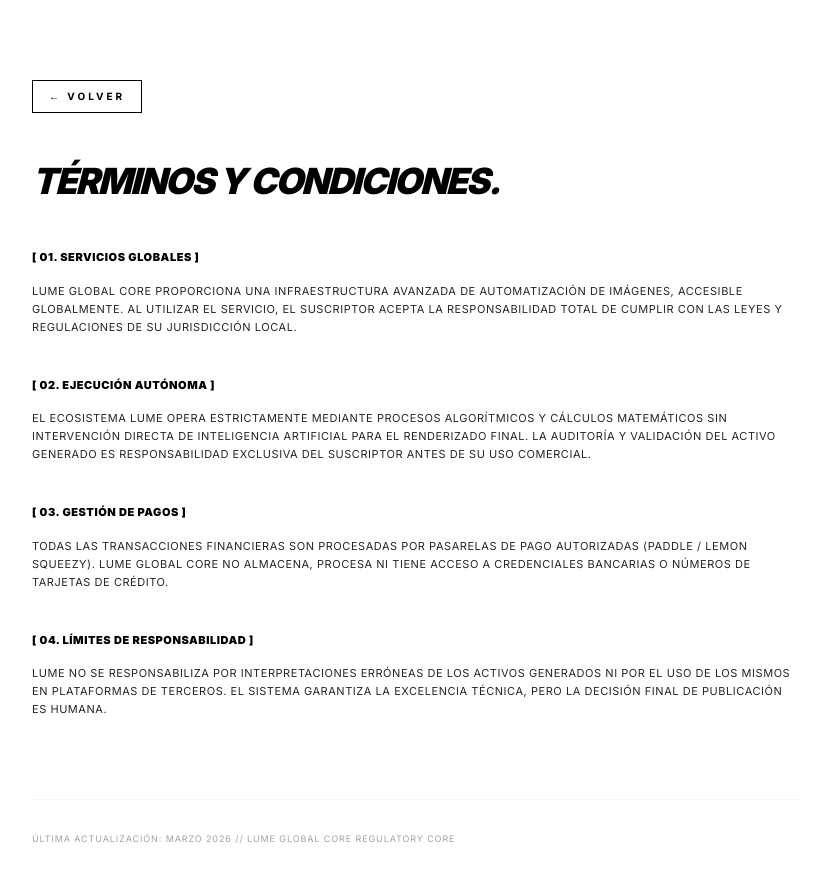
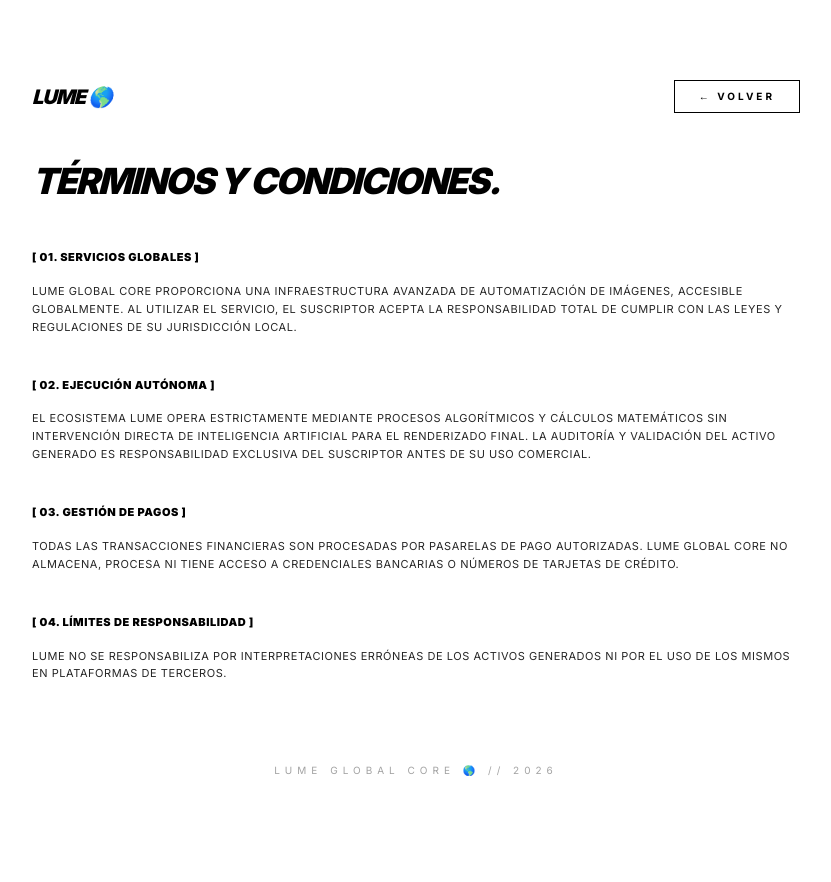
Before and after one commit to lumeglobal10-prog/lume-global-core, a Next.js app: page /terms in a window 1280 px wide. Shown: the top 882 px of the page, without its empty margins (224-1055 px from the left). After the commit the page ends 858 px from the top, so only its background shows below. Built offline with nearby package versions, Linux system fonts and the light colour scheme.

Commit message:
Update page.tsx

```diff
--- a/app/terms/page.tsx
+++ b/app/terms/page.tsx
@@ -1,14 +1,29 @@
+'use client';
+
 import Link from 'next/link';
+import { useSearchParams } from 'next/navigation';
 
 export default function TermsPage() {
+  const searchParams = useSearchParams();
+  const from = searchParams.get('from');
+
+  // Si viene de 'checkout', el botón vuelve a /checkout. Si no, a / (Inicio).
+  const backPath = from === 'checkout' ? '/checkout' : '/';
+
   return (
-    <main className="min-h-screen bg-white text-black font-sans p-8 md:p-20">
-      <div className="max-w-3xl mx-auto">
-        <Link href="/">
-          <button className="text-[10px] font-bold tracking-[0.3em] uppercase mb-12 border border-black px-4 py-2 hover:bg-black hover:text-white transition-all">
-            ← Volver
-          </button>
-        </Link>
+    <main className="min-h-screen bg-white text-black font-sans p-8 md:p-20 flex flex-col justify-between">
+      <div className="max-w-3xl mx-auto w-full">
+        {/* NAVEGACIÓN SUPERIOR: LOGO Y RETORNO DINÁMICO */}
+        <nav className="flex justify-between items-center w-full mb-12">
+          <div className="text-xl font-black tracking-tighter italic">
+            LUME 🌎
+          </div>
+          <Link href={backPath}>
+            <button className="text-[10px] font-bold tracking-[0.3em] uppercase border border-black px-6 py-2 hover:bg-black hover:text-white transition-all">
+              ← VOLVER
+            </button>
+          </Link>
+        </nav>
 
         <h1 className="text-4xl font-black uppercase tracking-tighter mb-12 italic">Términos y Condiciones.</h1>
 
@@ -25,19 +40,22 @@ export default function TermsPage() {
 
           <section>
             <h2 className="font-black text-black mb-4">[ 03. GESTIÓN DE PAGOS ]</h2>
-            <p>Todas las transacciones financieras son procesadas por pasarelas de pago autorizadas (Paddle / Lemon Squeezy). Lume Global Core no almacena, procesa ni tiene acceso a credenciales bancarias o números de tarjetas de crédito.</p>
+            <p>Todas las transacciones financieras son procesadas por pasarelas de pago autorizadas. Lume Global Core no almacena, procesa ni tiene acceso a credenciales bancarias o números de tarjetas de crédito.</p>
           </section>
 
           <section>
             <h2 className="font-black text-black mb-4">[ 04. LÍMITES DE RESPONSABILIDAD ]</h2>
-            <p>Lume no se responsabiliza por interpretaciones erróneas de los activos generados ni por el uso de los mismos en plataformas de terceros. El sistema garantiza la excelencia técnica, pero la decisión final de publicación es humana.</p>
+            <p>Lume no se responsabiliza por interpretaciones erróneas de los activos generados ni por el uso de los mismos en plataformas de terceros.</p>
           </section>
         </div>
+      </div>
 
-        <footer className="mt-20 pt-8 border-t border-neutral-100 text-[9px] text-neutral-400 font-mono tracking-widest">
-          ÚLTIMA ACTUALIZACIÓN: MARZO 2026 // LUME GLOBAL CORE REGULATORY CORE
-        </footer>
-      </div>
+      {/* FOOTER UNIFICADO */}
+      <footer className="flex flex-col items-center space-y-6 pt-20">
+        <div className="text-[10px] font-mono tracking-[0.5em] text-neutral-400 uppercase">
+          LUME GLOBAL CORE 🌎 // 2026
+        </div>
+      </footer>
     </main>
   );
 }
```
